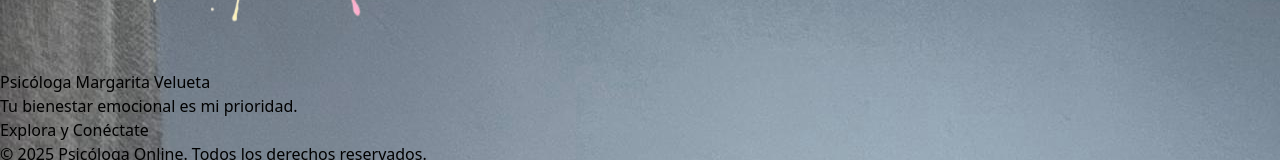
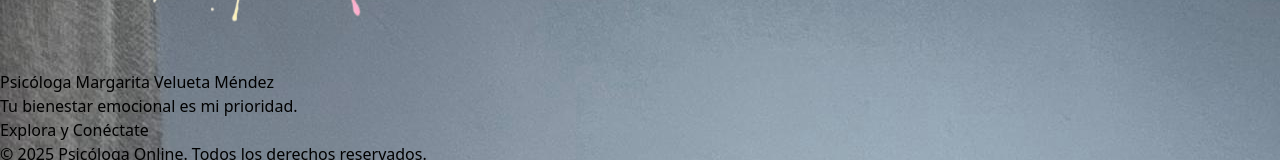
Before and after one commit to Mauricio128892/mam-, a React (Vite) app: page / in a window 1280 px wide. Shown: the part 430-590 px from the top of the page. Built offline with nearby package versions, Linux system fonts and the light colour scheme.

Commit message:
dwnaowdnua

```diff
--- a/src/pages/HomePage.jsx
+++ b/src/pages/HomePage.jsx
@@ -27,7 +27,7 @@ function HomePage() {
 
         {/* Título y subtítulo */}
         <h1 className="text-5xl md:text-6xl font-extrabold text-gray-900 mb-4 animate-fade-in-up-custom">
-          Psicóloga Margarita Velueta
+          Psicóloga Margarita Velueta Méndez
         </h1>
         <p className="text-xl md:text-2xl text-gray-700 mb-10 animate-fade-in-up-custom" style={{ animationDelay: '0.2s' }}>
           Tu bienestar emocional es mi prioridad.
```
